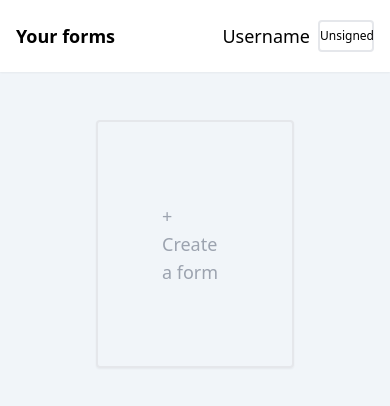
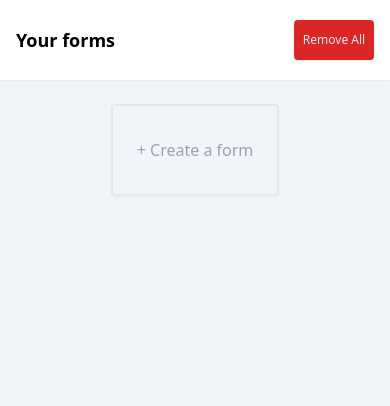
Before and after one commit to yoursAniki/Form-Builder-App, a Vue app: page / in a window 390 px wide. Shown: the top 406 px of the page. Built offline with nearby package versions, Linux system fonts and the light colour scheme.

Commit message:
added adaptive styles

```diff
--- a/src/components/Header.vue
+++ b/src/components/Header.vue
@@ -12,12 +12,7 @@ defineProps({
       <h1 class="font-bold select-none cursor-pointer">{{ title }}</h1>
     </router-link>
     <div class="flex gap-2 items-center md:gap-6">
-      <div>{{ sectionName }}</div>
-      <button
-        class="text-xs w-14 h-8 border-2 rounded transition hover:bg-slate-100 cursor-pointer active:bg-slate-200 select-none md:text-lg md:w-28 md:h-10"
-      >
-        {{ sectionLogin }}
-      </button>
+      <slot></slot>
     </div>
   </header>
 </template>
--- a/src/pages/Builder.vue
+++ b/src/pages/Builder.vue
@@ -36,7 +36,18 @@ watch(
 </script>
 
 <template>
-  <Header title="SimpleForms" sectionName="View Preview" sectionLogin="Publish" />
+  <Header title="SimpleForms">
+    <button
+        class="text-xs w-16 h-10 border-2 md:rounded-md rounded transition hover:bg-slate-100 cursor-pointer active:bg-slate-200 select-none shadow md:text-lg md:w-36 md:h-10"
+      >
+        View Preview
+      </button>
+    <button
+        class="bg-slate-950 text-xs w-14 h-10 md:rounded-md rounded transition hover:bg-slate-800 cursor-pointer active:bg-slate-700 select-none shadow md:text-lg md:w-28 md:h-10 text-white"
+      >
+        Publish
+      </button>
+  </Header>
 
   <div class="flex justify-center text-center flex-col m-auto items-center pt-12">
     <div class="text-lg">Questions</div>
--- a/src/pages/Home.vue
+++ b/src/pages/Home.vue
@@ -3,12 +3,21 @@ import Header from '../components/Header.vue'
 </script>
 
 <template>
-  <Header title="Your forms" sectionName="Username" sectionLogin="Unsigned" />
+  <Header title="Your forms">
+    <!-- Здесь можно что-то разместить -->
+    <div></div>
 
-  <div class="pt-12 px-24">
-    <div class="flex">
+    <button
+        class="text-xs bg-red-600 text-slate-200 w-20 h-10 md:rounded-md rounded transition hover:bg-red-700 cursor-pointer active:bg-red-800 select-none shadow md:text-lg md:w-28 md:h-10"
+      >
+        Remove All
+      </button>
+  </Header>
+
+  <div class="md:pt-12 md:px-24 pt-6 px-8">
+    <div class="flex sm:items-start sm:justify-normal items-center justify-center">
       <router-link to="/builder">
-        <div class="py-20 px-16 border-2 rounded text-gray-400 text-lg cursor-pointer transition hover:-translate-x-2 hover:-translate-y-2 active:bg-slate-200 select-none hover:shadow-md shadow-sm">+ Create a form</div>
+        <div class="whitespace-nowrap md:py-20 md:px-16 sm:py-16 sm:px-8 sm:text-lg text py-8 px-6 border-2 rounded text-gray-400 cursor-pointer transition hover:-translate-x-2 hover:-translate-y-2 active:bg-slate-200 select-none hover:shadow-md shadow-sm">+ Create a form</div>
       </router-link>
     </div>
   </div>
```
